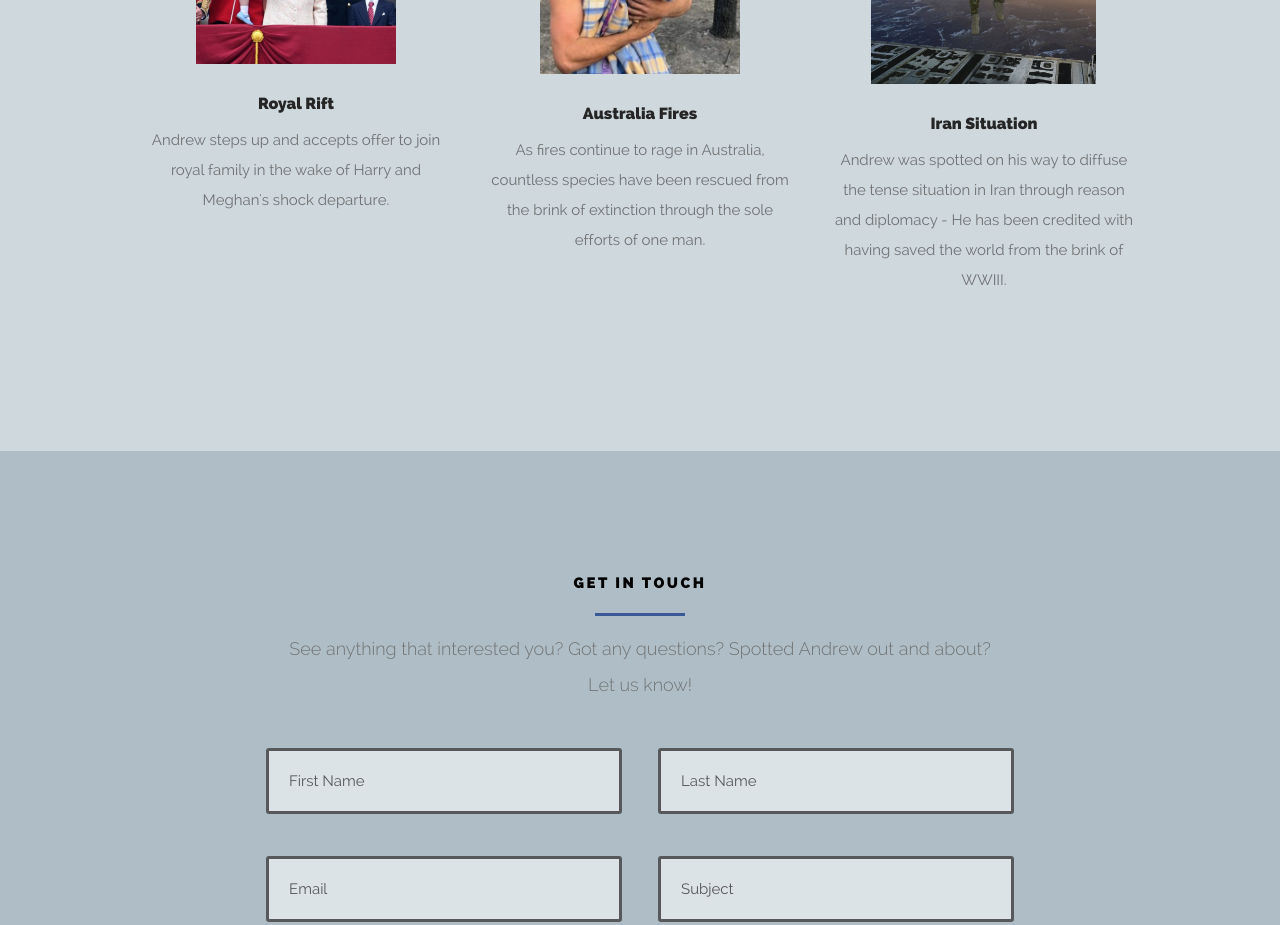
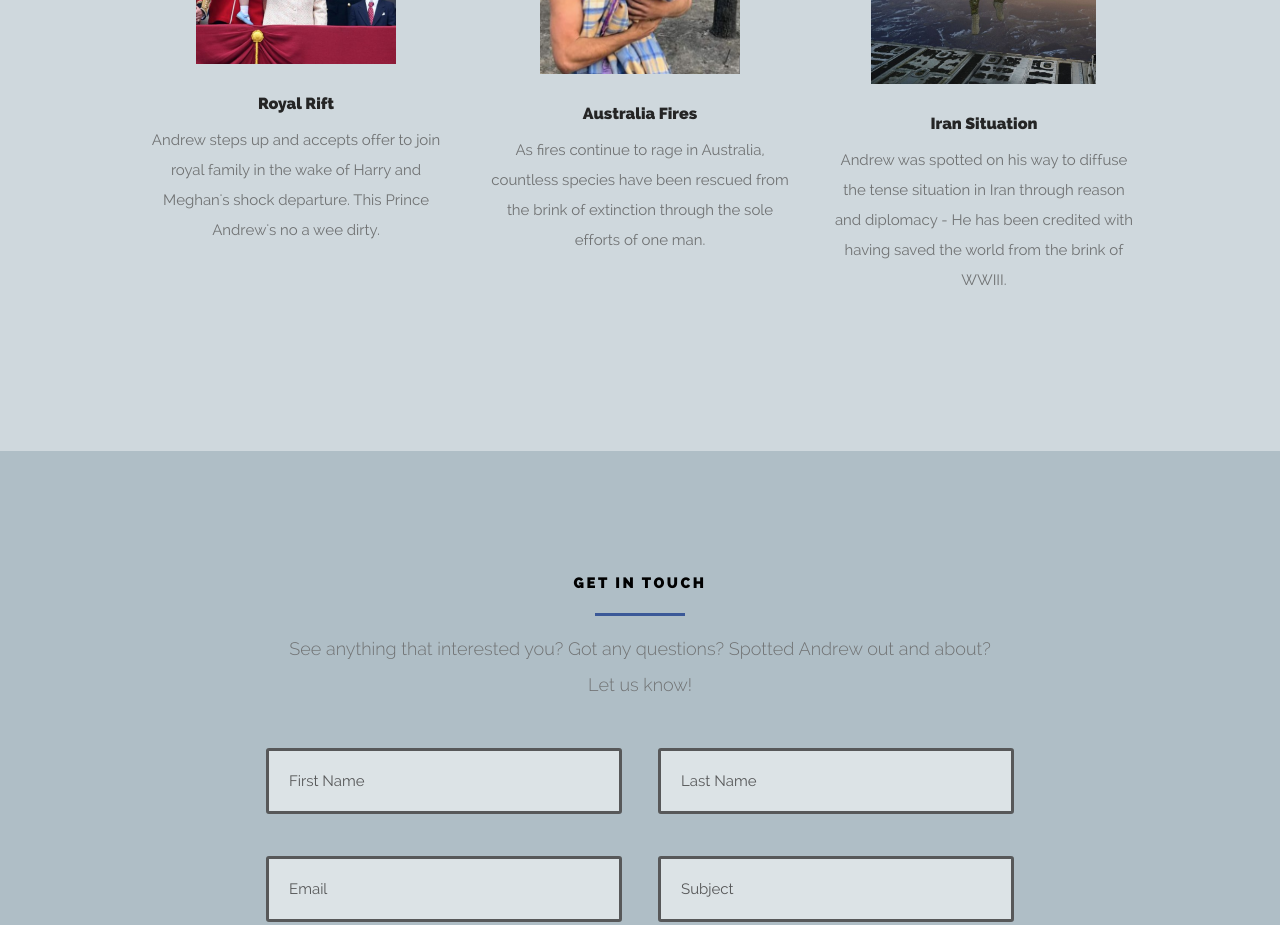
Before and after one commit to gregor103/andrewcarneggybread, a plain HTML site: page index.html in a window 1280 px wide. Shown: the part 2640-3565 px from the top of the page. Drawn offline with Linux system fonts and the light colour scheme.

Commit message:
Update index.html

```diff
--- a/index.html
+++ b/index.html
@@ -415,7 +415,7 @@
                  <h3>Royal Rift</h3>
 
                  <div class="service-content">
-                   <p>Andrew steps up and accepts offer to join royal family in the wake of Harry and Meghan's shock departure.
+                   <p>Andrew steps up and accepts offer to join royal family in the wake of Harry and Meghan's shock departure.  This Prince Andrew's no a wee dirty.
                 </p>
                  </div>
             </div> <!-- /bgrid -->
```
